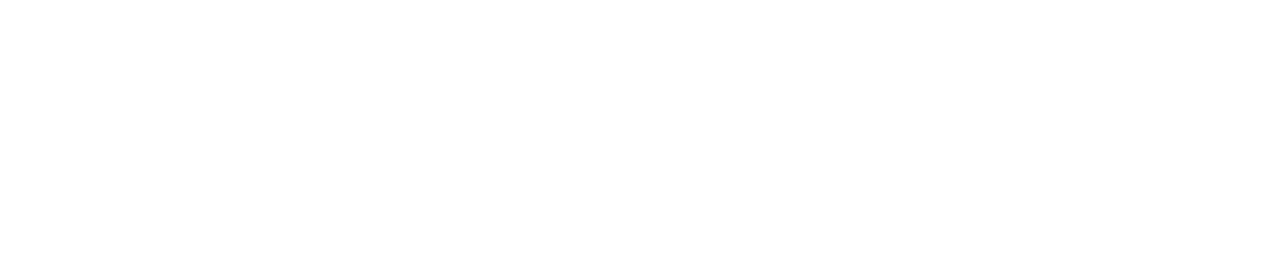
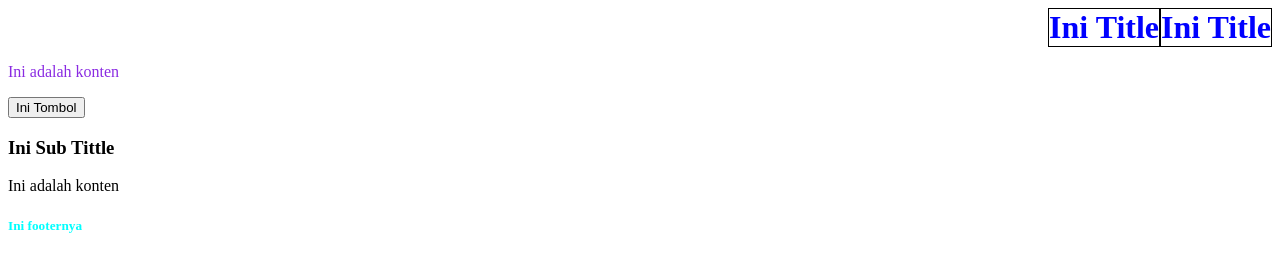
Before and after one commit to fayzalarf/Belajar-1, a plain HTML site: page index.html in a window 1280 px wide. Drawn offline with Linux system fonts and the light colour scheme.

Commit message:
Intr Javascript

```diff
--- /dev/null
+++ b/css/styles.css
@@ -0,0 +1,3 @@
+article {
+    color: blueviolet;
+}
--- a/index.html
+++ b/index.html
@@ -1,4 +1,42 @@
 <!DOCTYPE html>
 <html>
+    <head>
+        <meta charset="UTF-8">
+        <meta name="viewport" content="width=device-width, initial-scale=1.0">
 
+        <link rel="stylesheet" href="css/styles.css">
+        <script src="js/script.js"></script>
+
+        <style>
+            footer {
+                color: aqua;
+            }
+
+        </style>
+        <title>Fayzal Web</title>
+    </head>
+
+    <body>
+        <header style="display: flex; justify-content: flex-end;">
+            <h1 style="color: blue; margin: 0; border:1px solid black; display: inline;">Ini Title</h1>
+            <h1 style="color: blue; margin: 0; border:1px solid black; display: inline;">Ini Title</h1>
+        </header>
+
+        <article>
+            <p>Ini adalah konten</p>
+            <button onclick="startEngine();">Ini Tombol</button>
+        </article>
+
+            <header>
+                <h3>Ini Sub Tittle</h3>
+            </header>
+                <section>
+                    <p>Ini adalah konten</p>
+                </section>
+
+        <footer>
+            <h5>Ini footernya</h5>
+        </footer>
+
+    </body>
 </html>
--- /dev/null
+++ b/js/script.js
@@ -0,0 +1,3 @@
+function startEngine() {
+    alert('Halo');
+}
```
